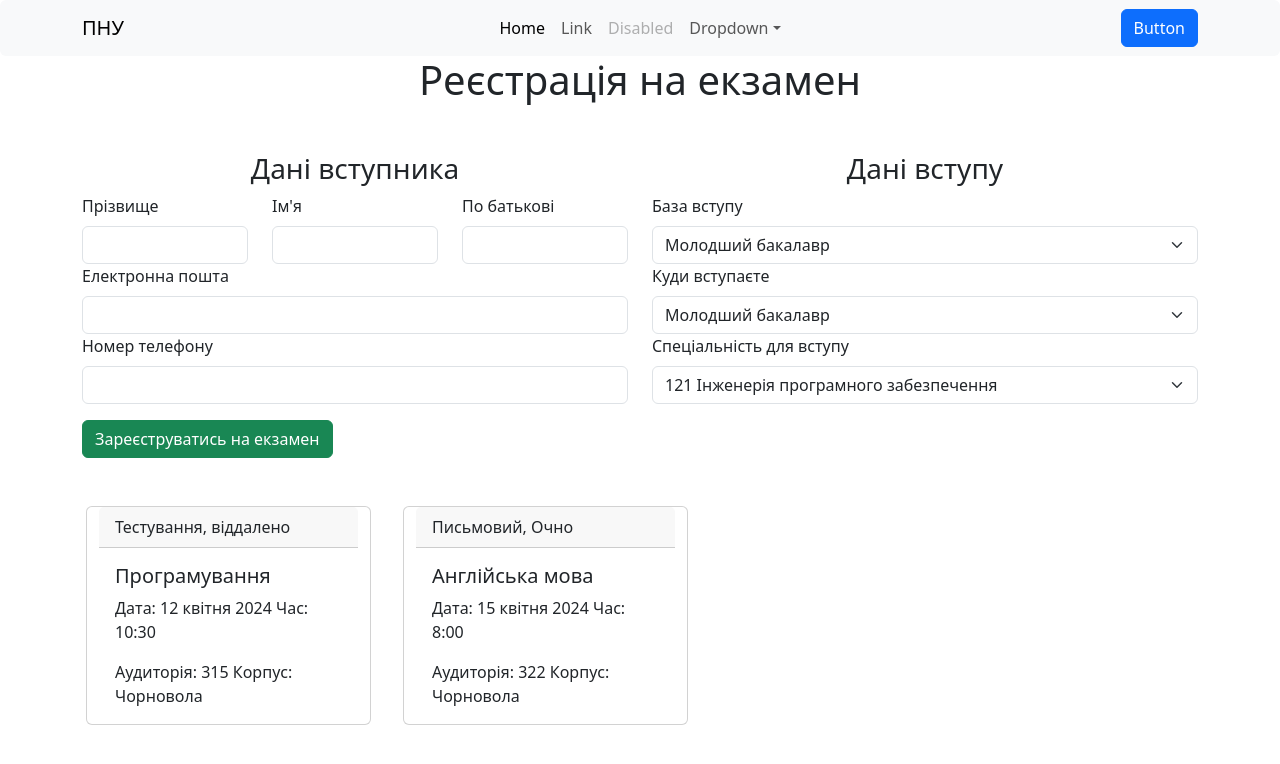
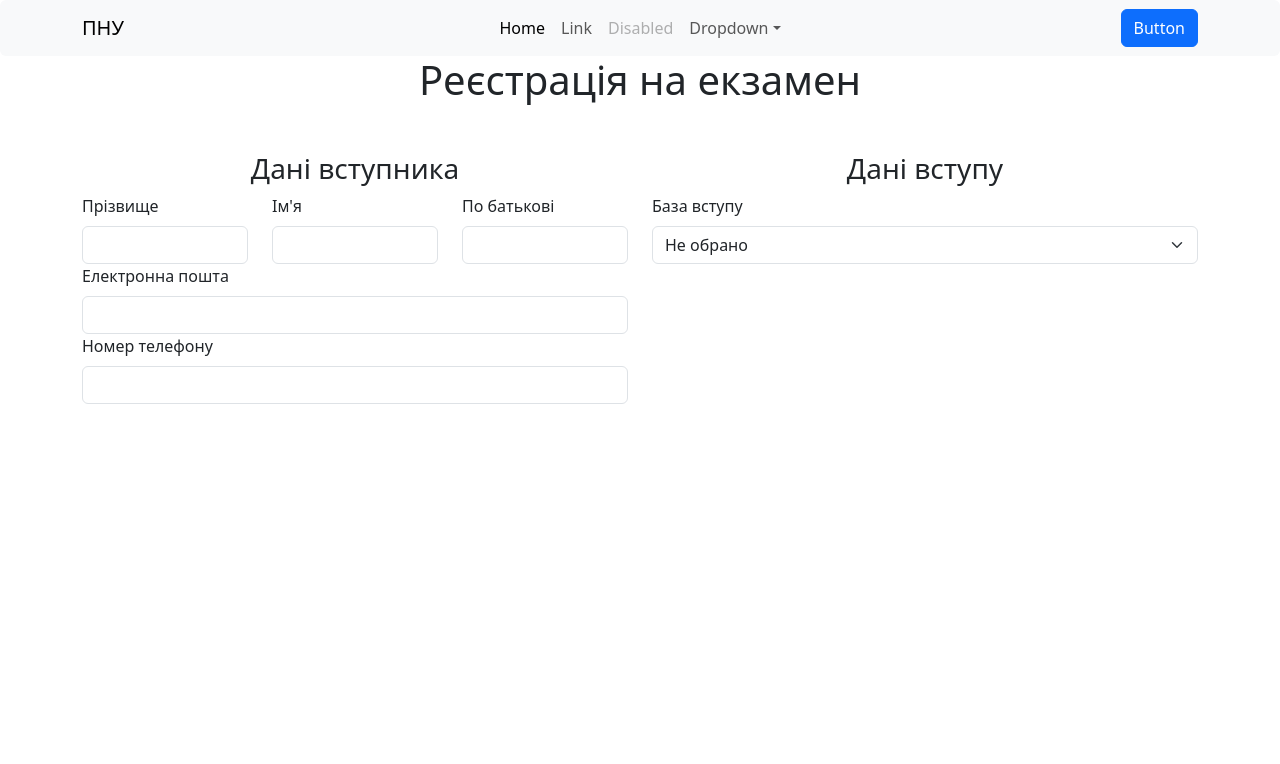
Before and after one commit to MuzykaAndrii/pnu-exam-reg, a Django app: page /exams/register/ in a window 1280 px wide. Shown: the top 764 px of the page. Run offline with Django 5.2, Linux system fonts and the light colour scheme; tables that the repository leaves empty hold one stand-in row (values such as "Sample post"); some libraries are stand-ins or nearby versions.

Commit message:
impl: dynamic form draft

```diff
--- a/app/main/templates/main/register.html
+++ b/app/main/templates/main/register.html
@@ -1,18 +1,19 @@
 {% extends "layout/base.html" %}
+{% load static %}
 
-{% block styles %}
-  <style>
-
-  </style>
-{% endblock styles %}
+{% block head-scripts %}
+<script src="https://cdn.jsdelivr.net/npm/vue@2.6.14/dist/vue.min.js"></script>
+{% endblock head-scripts %}
 
 {% block content %}
 <h1 class="text-center">Реєстрація на екзамен</h1>
 
 <div style="display: none;" id="exams-data">{{ data }}</div>
 
-<form class="mt-5" action="">
+<form class="mt-5 exams-form" action="">
+{% verbatim %}
 
+{% endverbatim %}
   <div class="row">
     <div class="col-6">
       <h3 class="text-center">Дані вступника</h3>
@@ -49,62 +50,69 @@
 
       <div class="base">
         <label class="form-label" for="">База вступу</label>
-        <select class="form-select" aria-label="Документ, на базі якого буде проводитись вступ">
-          <option selected>Молодший бакалавр</option>
-          <option value="1">Бакалавр</option>
-          <option value="2">Магістр</option>
-          <option value="3">Аспірант</option>
+        <select class="form-select" aria-label="Документ, на базі якого буде проводитись вступ" v-model="base">
+          <option value="0" selected>Не обрано</option>
+
+          <option v-for="degree in examsData" v-bind:value="degree">
+            {% verbatim %}
+              {{degree.name}}
+            {% endverbatim %}
+          </option>
         </select>
       </div>
 
-      <div class="target">
+      <div class="target" v-if="isBaseSelected">
         <label class="form-label" for="">Куди вступаєте</label>
-        <select class="form-select" aria-label="Бажаний рівеень здобуття">
-          <option selected>Молодший бакалавр</option>
-          <option value="1">Бакалавр</option>
-          <option value="2">Магістр</option>
-          <option value="3">Аспірант</option>
+        <select class="form-select" aria-label="Бажаний рівеень здобуття" v-model="target">
+          <option value="0">Не обрано</option>
+
+          <option v-for="degree in availableTargets" v-bind:value="degree">
+            {% verbatim %}
+              {{ degree.name }}
+            {% endverbatim %}
+          </option>
         </select>
       </div>
 
-      <div class="specialities">
+      <div class="specialities" v-if="isTargetSelected">
         <label class="form-label" for="">Спеціальність для вступу</label>
-        <select class="form-select" aria-label="">
-          <option value="0">121 Інженерія програмного забезпечення</option>
-          <option value="1">122 Компютерні науки</option>
-          <option value="2">111 Математика</option>
-          <option value="3">013 початкова освіта</option>
+        <select class="form-select" aria-label="" v-model="area">
+          <option value="0">Не обрано</option>
+
+          <option v-for="speciality in target.areas" v-bind:value="speciality">
+            {% verbatim %}
+              {{ speciality.code }} {{ speciality.name }}
+            {% endverbatim %}
+          </option>
         </select>
       </div>
 
     </div>
   </div>
-  <button class="btn btn-success mt-3" type="submit">Зареєструватись на екзамен</button>
-</form>
+  <button v-if="isAreaSelected" class="btn btn-success mt-3" type="submit">Зареєструватись на екзамен(и)</button>
+  <div class="exams row mt-5" v-if="isAreaSelected">
 
-<div class="exams row mt-5">
+    <div v-for="exam in area.exams" class="card col-3 mx-3">
+      {% verbatim %}
 
-  <div class="card col-3 mx-3">
       <div class="card-header">
-      Тестування, віддалено
+       {{exam.type}}
       </div>
       <div class="card-body">
-      <h5 class="card-title">Програмування</h5>
-      <p class="card-text">Дата: 12 квітня 2024 Час: 10:30</p>
-      <p class="card-text">Аудиторія: 315 Корпус: Чорновола</p>
+        <h5 class="card-title">{{ exam.subject }}</h5>
+        <p class="card-text">Дата: {{ exam.time }}</p>
+        <p class="card-text">Аудиторія: {{ exam.audience }} <br/> Корпус: {{ exam.building.name }}, {{ exam.building.address }}</p>
       </div>
-  </div>
+      {% endverbatim %}
 
-  <div class="card col-3 mx-3">
-    <div class="card-header">
-      Письмовий, Очно
-    </div>
-    <div class="card-body">
-      <h5 class="card-title">Англійська мова</h5>
-      <p class="card-text">Дата: 15 квітня 2024 Час: 8:00</p>
-      <p class="card-text">Аудиторія: 322 Корпус: Чорновола</p>
-    </div>
     </div>
 
   </div>
+</form>
+
+
 {% endblock content %}
+
+{% block scripts %}
+<script src="{% static 'js/register.js' %}"></script>
+{% endblock scripts %}
```
Also changed, not shown: app/main/static/js/register.js (added, +40 -0 lines). Lines whose indentation alone changed are shown as unchanged.
